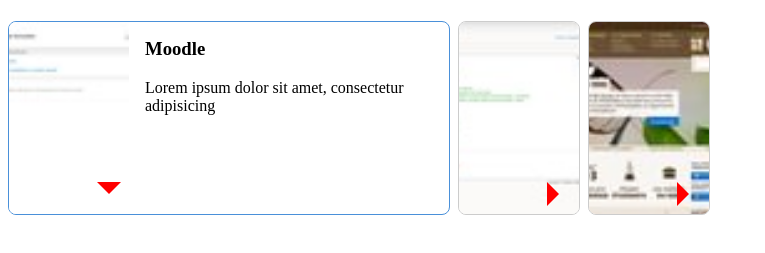
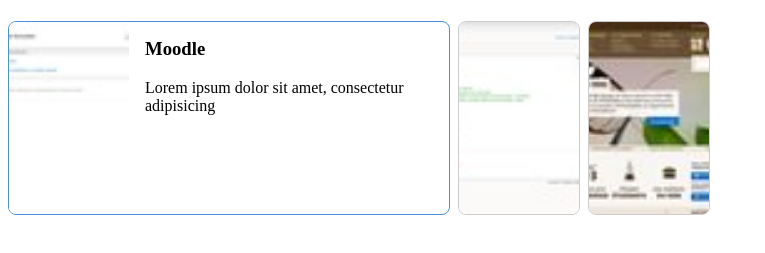
Before and after one commit to MMI-NFC-2026/sae105-r112-tp4-clara491, a plain HTML site: page index.html in a window 1280 px wide. Shown: the part 59-312 px from the top of the page, without its empty margins (0-765 px from the left). Drawn offline with Linux system fonts and the light colour scheme.

Commit message:
Triangle css

```diff
--- a/src/css/components/accordeon.css
+++ b/src/css/components/accordeon.css
@@ -47,18 +47,6 @@
   display: none;
 }
 
-.accordeon > details > summary::after {
-  content: "";
-  position: absolute;
-  right: 0.5rem;
-  bottom: 0.5rem;
-  width: 0;
-  height: 0;
-  border: var(--taille-triangle) solid transparent;
-  border-left-color: red;
-  transition: transform var(--duree) ease-in-out;
-}
-
 
 .accordeon > details::details-content {
   flex: none;
@@ -79,10 +67,6 @@
   border-color: #4a90d9;
 }
 
-.accordeon > details[open] > summary::after {
-  transform: rotate(90deg);
-}
-
 .accordeon > details > summary:focus-visible {
   outline: 2px solid #4a90d9;
   outline-offset: -2px;
@@ -95,3 +79,6 @@
     transition: none;
   }
 }
+.accordeon > details > summary {
+  list-style: none;
+}
```
